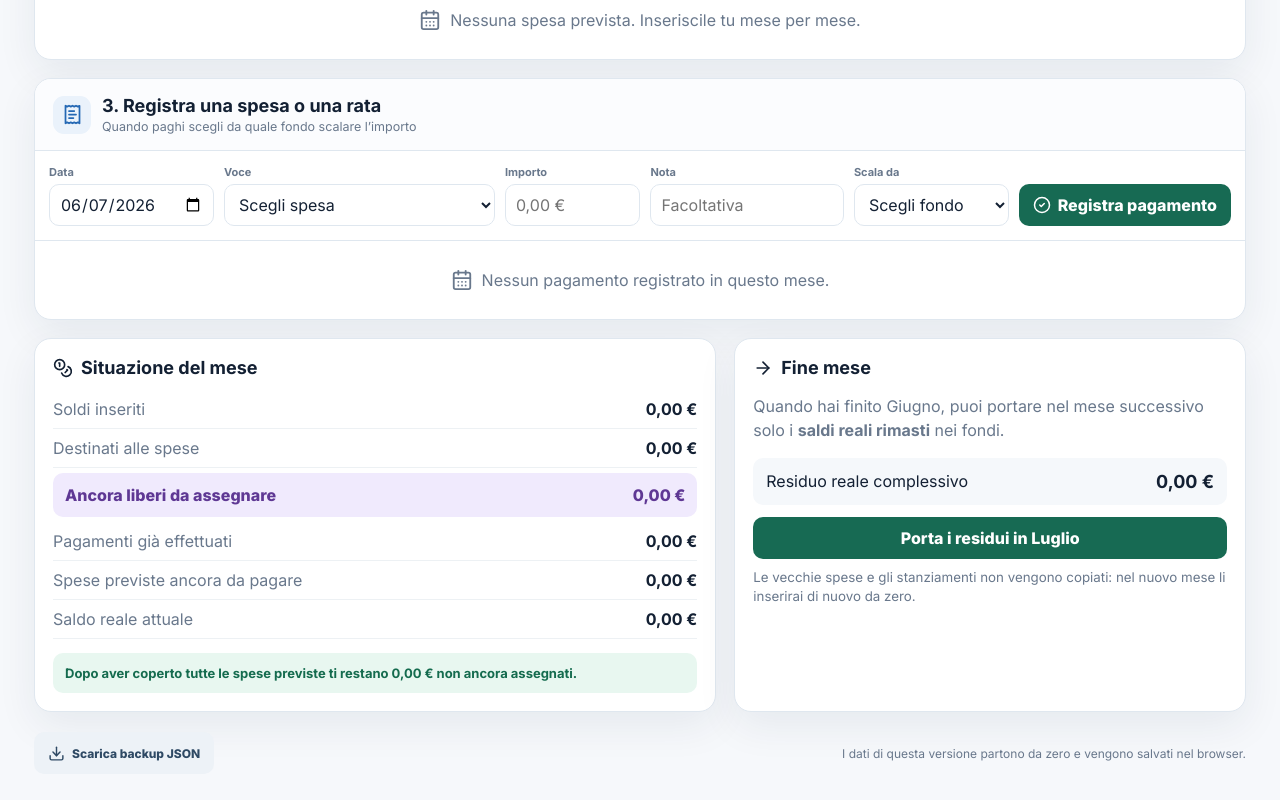
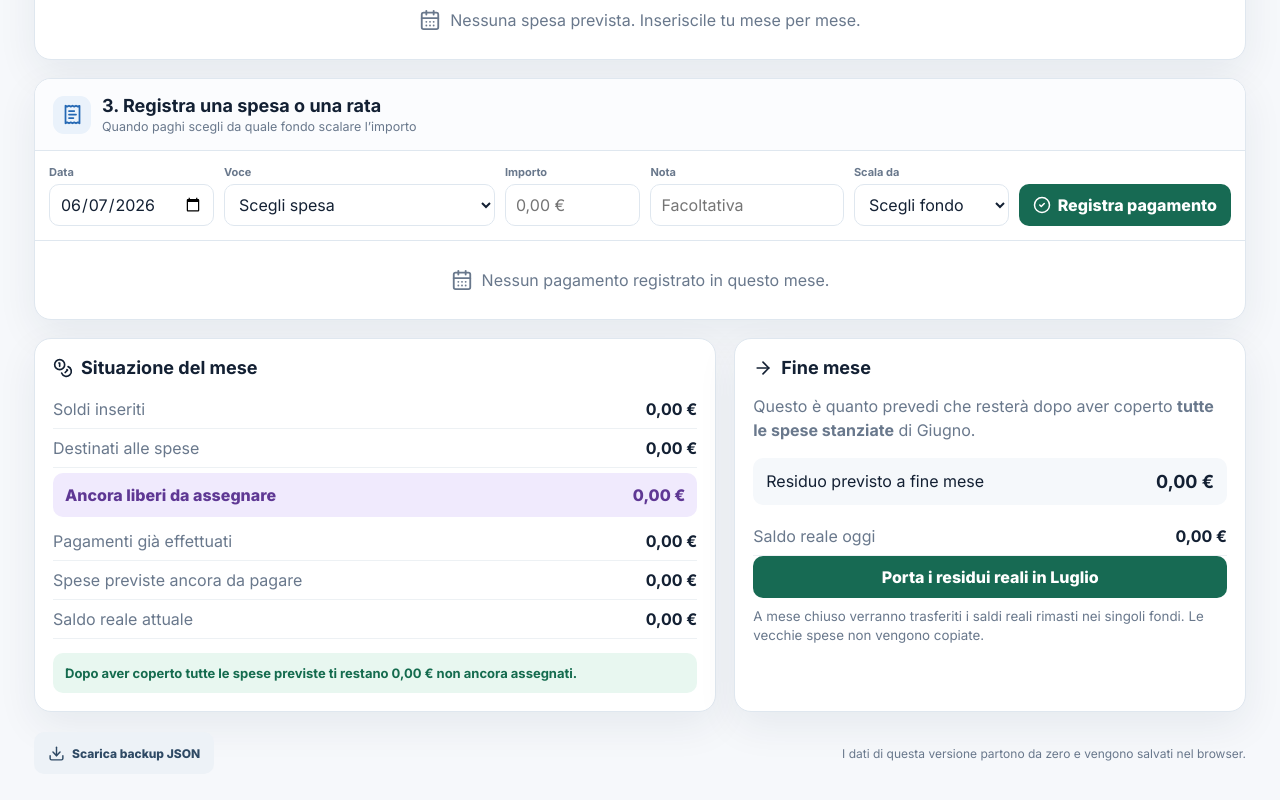
Before and after one commit to diablo130219/Bilancio-Famiglia, a React (Vite) app: page / in a window 1280 px wide. Shown: the part 750-1550 px from the top of the page. Built offline with nearby package versions, Linux system fonts and the light colour scheme.

Commit message:
Add files via upload

```diff
--- a/src/main.jsx
+++ b/src/main.jsx
@@ -440,13 +440,21 @@ function MonthlyOverview({ result }) {
 
 function CarryPanel({ month, year, result, carryToNextMonth }) {
   const next = MONTHS[(MONTHS.indexOf(month) + 1) % 12];
+  const hasPendingExpenses = result.totalReserved > 0.005;
   return (
     <section className="summary-card carry-card">
       <h2><ArrowRight size={20} /> Fine mese</h2>
-      <p>Quando hai finito {month}, puoi portare nel mese successivo solo i <strong>saldi reali rimasti</strong> nei fondi.</p>
-      <div className="carry-value"><span>Residuo reale complessivo</span><strong>{euro(result.totalCurrent)}</strong></div>
-      <button className="primary-btn wide" onClick={carryToNextMonth}>Porta i residui in {next}</button>
-      <small>Le vecchie spese e gli stanziamenti non vengono copiati: nel nuovo mese li inserirai di nuovo da zero.</small>
+      <p>Questo è quanto prevedi che resterà dopo aver coperto <strong>tutte le spese stanziate</strong> di {month}.</p>
+      <div className="carry-value"><span>Residuo previsto a fine mese</span><strong>{euro(result.freeToAssign)}</strong></div>
+      <div className="summary-line"><span>Saldo reale oggi</span><strong>{euro(result.totalCurrent)}</strong></div>
+      <button className="primary-btn wide" onClick={carryToNextMonth} disabled={hasPendingExpenses}>
+        {hasPendingExpenses ? `Prima completa le spese di ${month}` : `Porta i residui reali in ${next}`}
+      </button>
+      <small>
+        {hasPendingExpenses
+          ? `Hai ancora ${euro(result.totalReserved)} di spese previste da pagare. Il trasferimento si attiva quando sono tutte coperte.`
+          : `A mese chiuso verranno trasferiti i saldi reali rimasti nei singoli fondi. Le vecchie spese non vengono copiate.`}
+      </small>
     </section>
   );
 }
```
